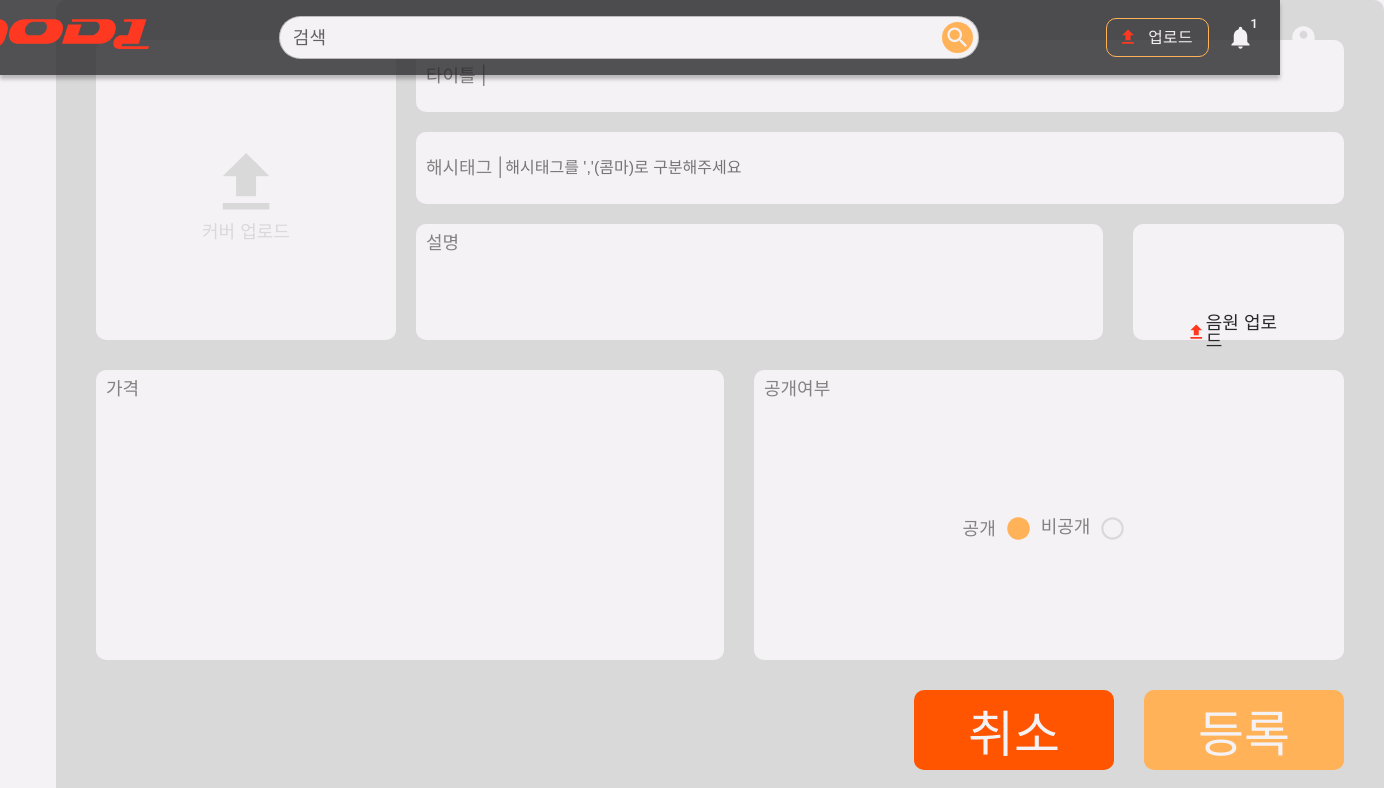
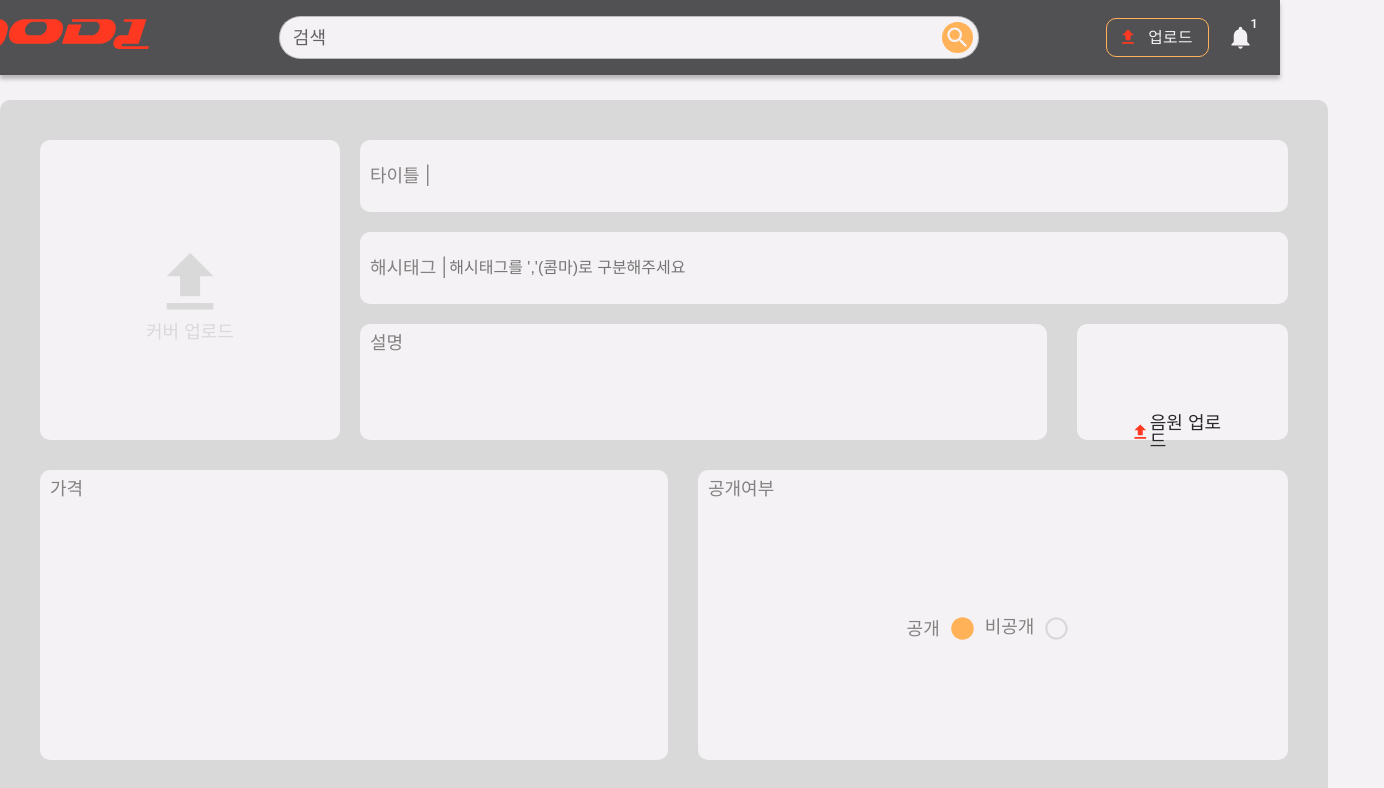
Before and after one commit to techitPlus-FE-team3/open_market_projerct, a React (Vite) app in the folder open-market/: page /productregistration in a window 1280 px wide. Shown: the top 788 px of the page, 1384 px wide, since content can reach past the window. Built offline with nearby package versions, Linux system fonts and the light colour scheme; no server answers; sample sign-in values are in the browser's storage; a web font is replaced by a local one.

Commit message:
💄[Design] 헤더 스타일 변경으로 인한 페이지 레이아웃 스타일링 변경(상품 등록 페이지) #276

```diff
--- a/open-market/src/pages/product/ProductRegistration.tsx
+++ b/open-market/src/pages/product/ProductRegistration.tsx
@@ -43,7 +43,8 @@ interface ProductRegistForm {
 }
 const ProductRegistSection = styled.section`
 	background-color: ${Common.colors.white};
-	padding: 0 56px;
+	padding-top: 100px;
+	padding-bottom: 20px;
 
 	.a11yHidden {
 		display: ${Common.a11yHidden};
@@ -53,6 +54,7 @@ const ProductRegistSection = styled.section`
 		background-color: ${Common.colors.gray2};
 		padding: 40px;
 		width: 1328px;
+		margin: 0 auto;
 		border-radius: 10px;
 		display: flex;
 		flex-direction: column;
```
